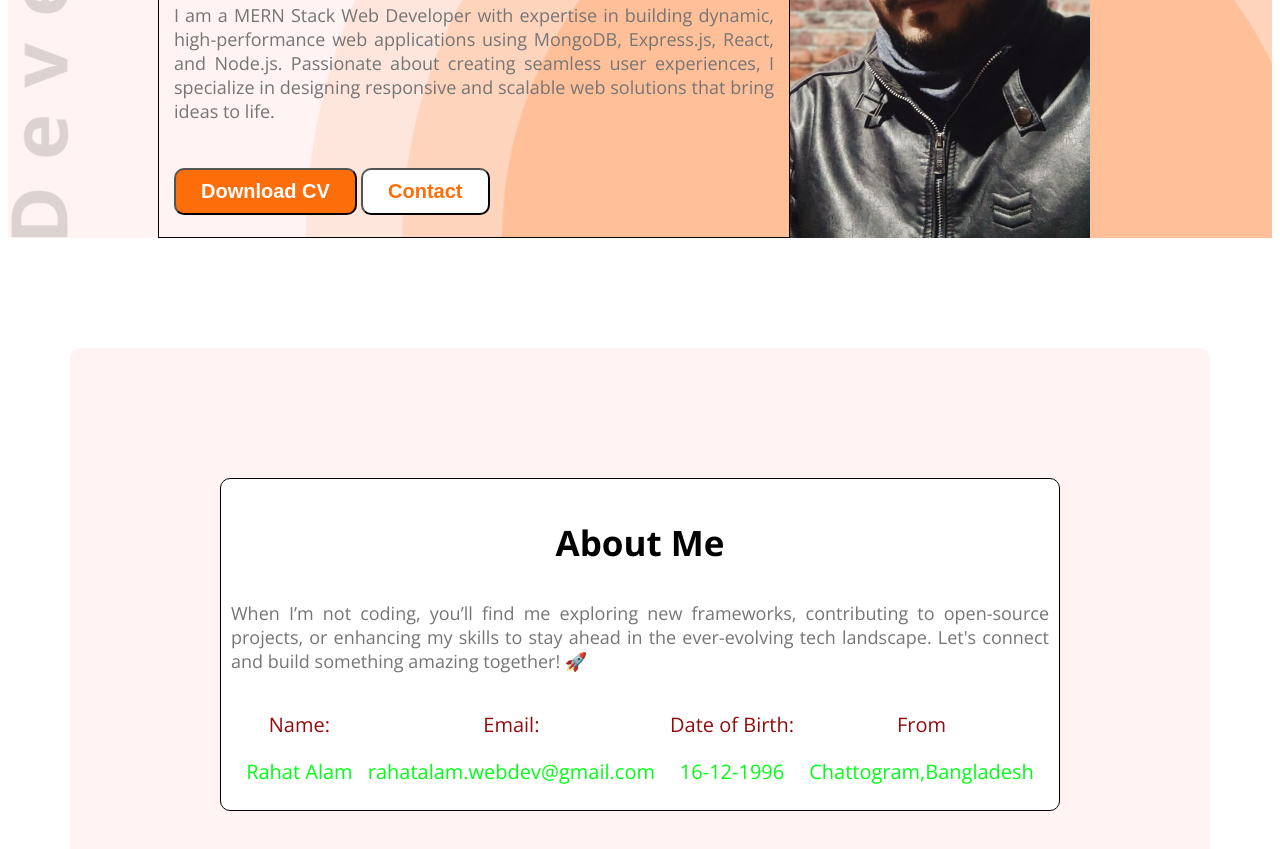
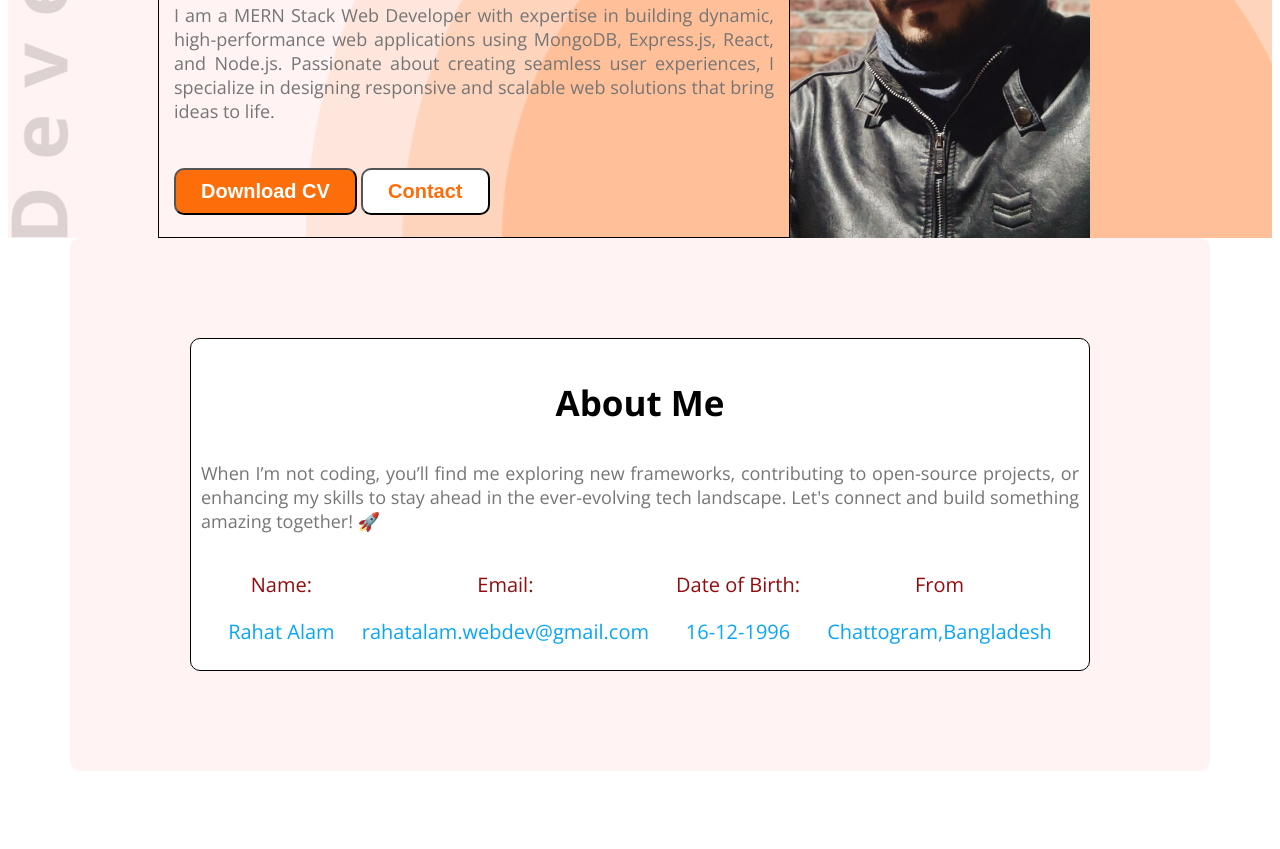
Before and after one commit to rahat-web-dev/Portfolio_Website, a plain HTML site: page index.html in a window 1280 px wide. Shown: the part 371-1220 px from the top of the page. After the commit the page ends 1150 px from the top, so only its background shows below. Drawn offline with nearby package versions, Linux system fonts and the light colour scheme.

Commit message:
section modified

```diff
--- a/styles/port-folio.css
+++ b/styles/port-folio.css
@@ -47,6 +47,7 @@ nav {
 }
 nav ul {
     display: flex;
+    flex-wrap: wrap;
     align-items: center;
     justify-content: space-evenly;
     width: 580px;
@@ -90,7 +91,7 @@ ul li a {
     background-repeat: no-repeat;
     background-position:  top left , right bottom;
     width: 100%;
-    margin: 0 0;
+    /* margin: 0 0; */
     /* height: 450px; */
     /* margin:  35px 71px 28px 21px; */
     background-size: contain;
@@ -98,6 +99,7 @@ ul li a {
 
 .banner {
     display: flex;
+    flex-wrap: wrap;
     justify-content: flex-start;
 
     /* justify-content: space-between; */
@@ -166,10 +168,10 @@ main{
 }
 
 .about{
-    padding: 130px 150px;
-    margin-top: 110px;
+    padding: 100px 120px;
+    margin-top: 0px;
     border-radius: 10px;
-    max-width: 900px;
+    max-width: 1000px;
     /* align-items: center; */
     /* justify-content: center; */
 }
@@ -188,6 +190,7 @@ main{
 
 .items{
     display: flex;
+    flex-wrap: wrap;
     justify-content: space-evenly;
 
 }
@@ -200,7 +203,12 @@ main{
 }
 .item-description{
     text-align: center;
-    color: rgb(0, 255, 21);
+    color: rgb(8, 166, 246);
     font-size: 20px;
     font-weight: 600px;
 }
+
+.item{
+    /* text-wrap: balance; */
+    text-wrap: wrap;
+}
```
Also changed, not shown: index.html (+1 -1 lines).
